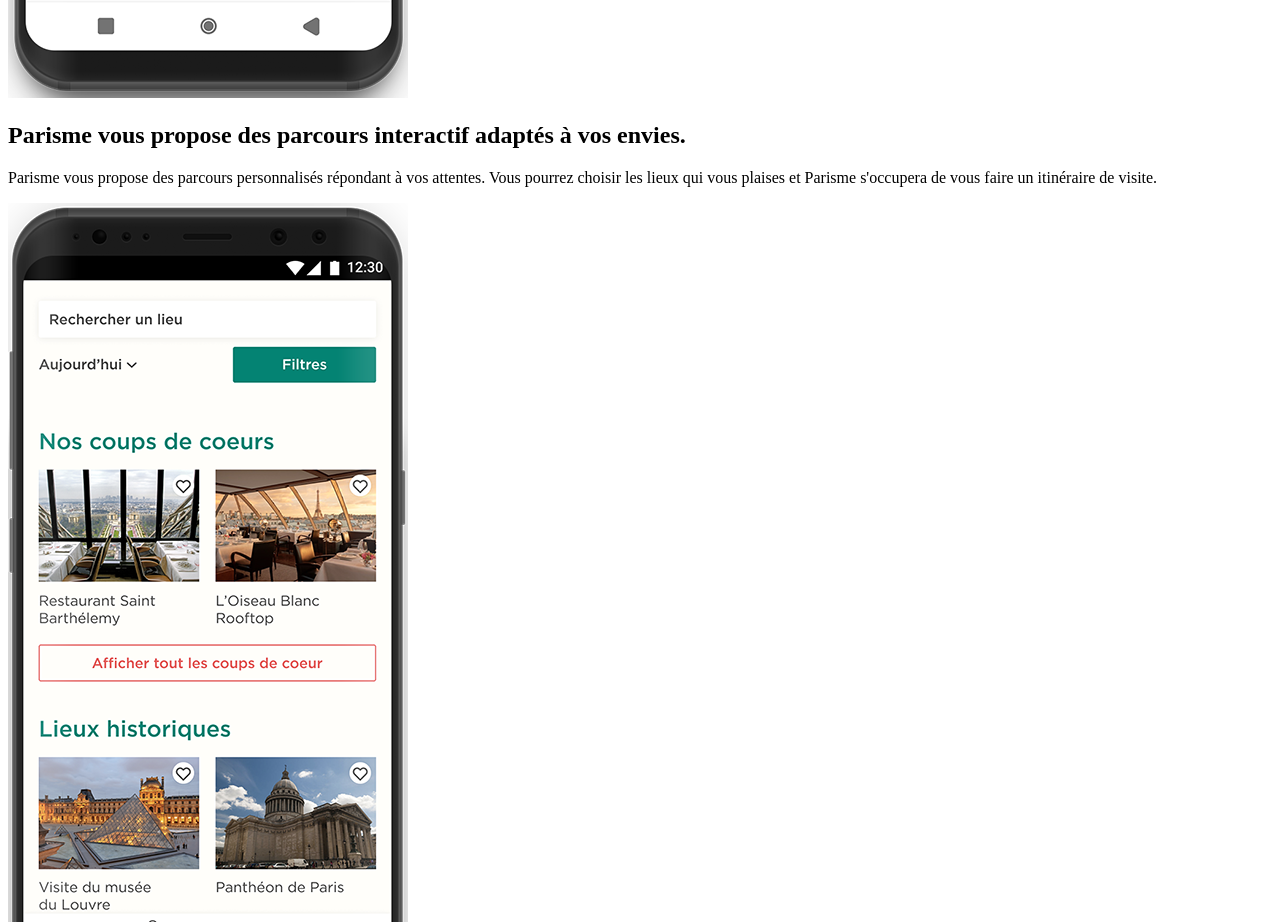
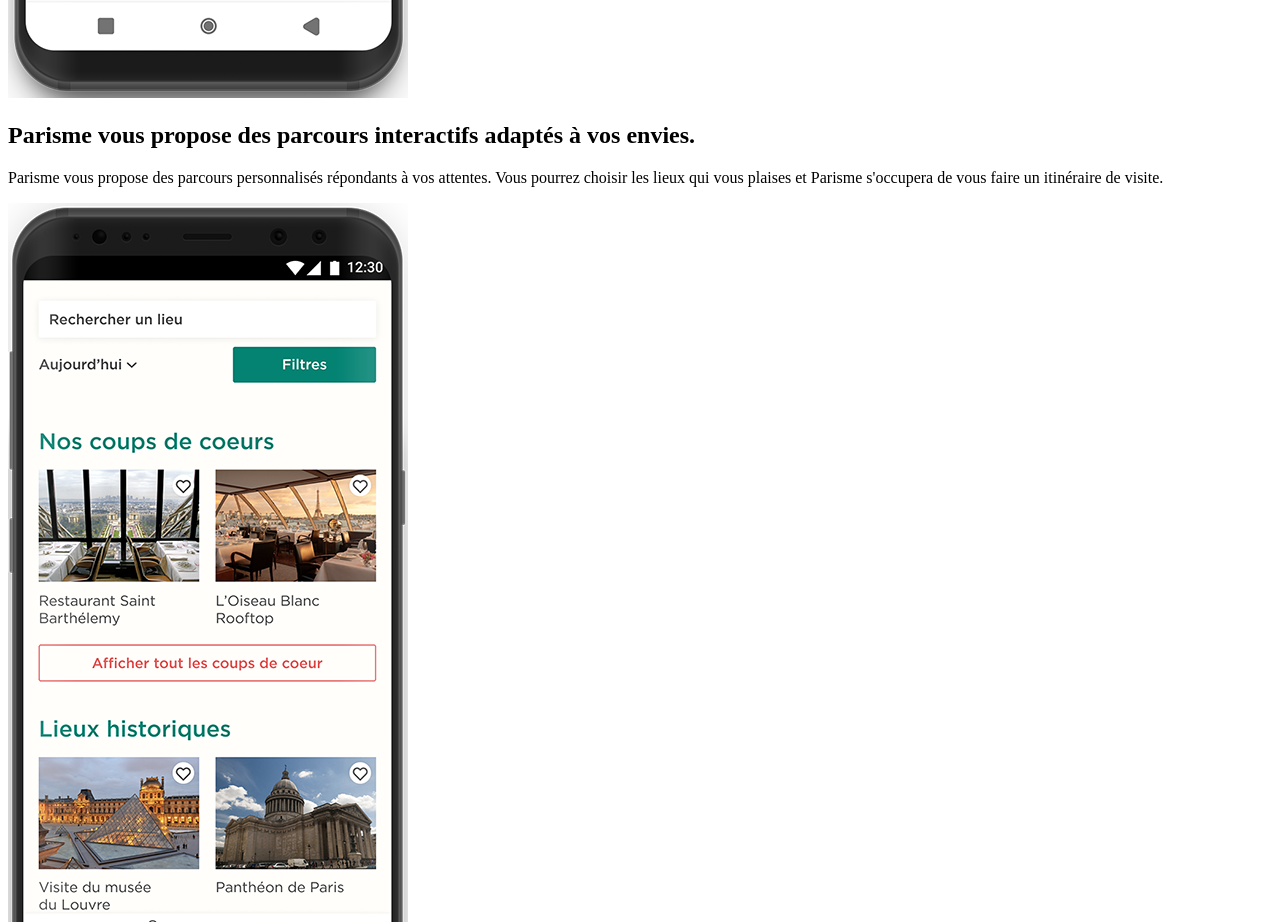
Before and after one commit to Matthiasgdr/ParismeWeb, a plain HTML site: page src/index.html in a window 1280 px wide. Shown: the part 1020-1942 px from the top of the page. Drawn offline with Linux system fonts and the light colour scheme.

Commit message:
Orthographe

```diff
--- a/src/index.html
+++ b/src/index.html
@@ -52,8 +52,8 @@
     </header>
     <main>
         <div class="head">
-            <h2>Parisme vous propose des parcours interactif adaptés à vos envies.</h2>
-            <p>Parisme vous propose des parcours personnalisés répondant à vos attentes.
+            <h2>Parisme vous propose des parcours interactifs adaptés à vos envies.</h2>
+            <p>Parisme vous propose des parcours personnalisés répondants à vos attentes.
                 Vous pourrez choisir les lieux qui vous plaises et Parisme s'occupera de vous faire un itinéraire de visite.
             </p>
         </div>
```
